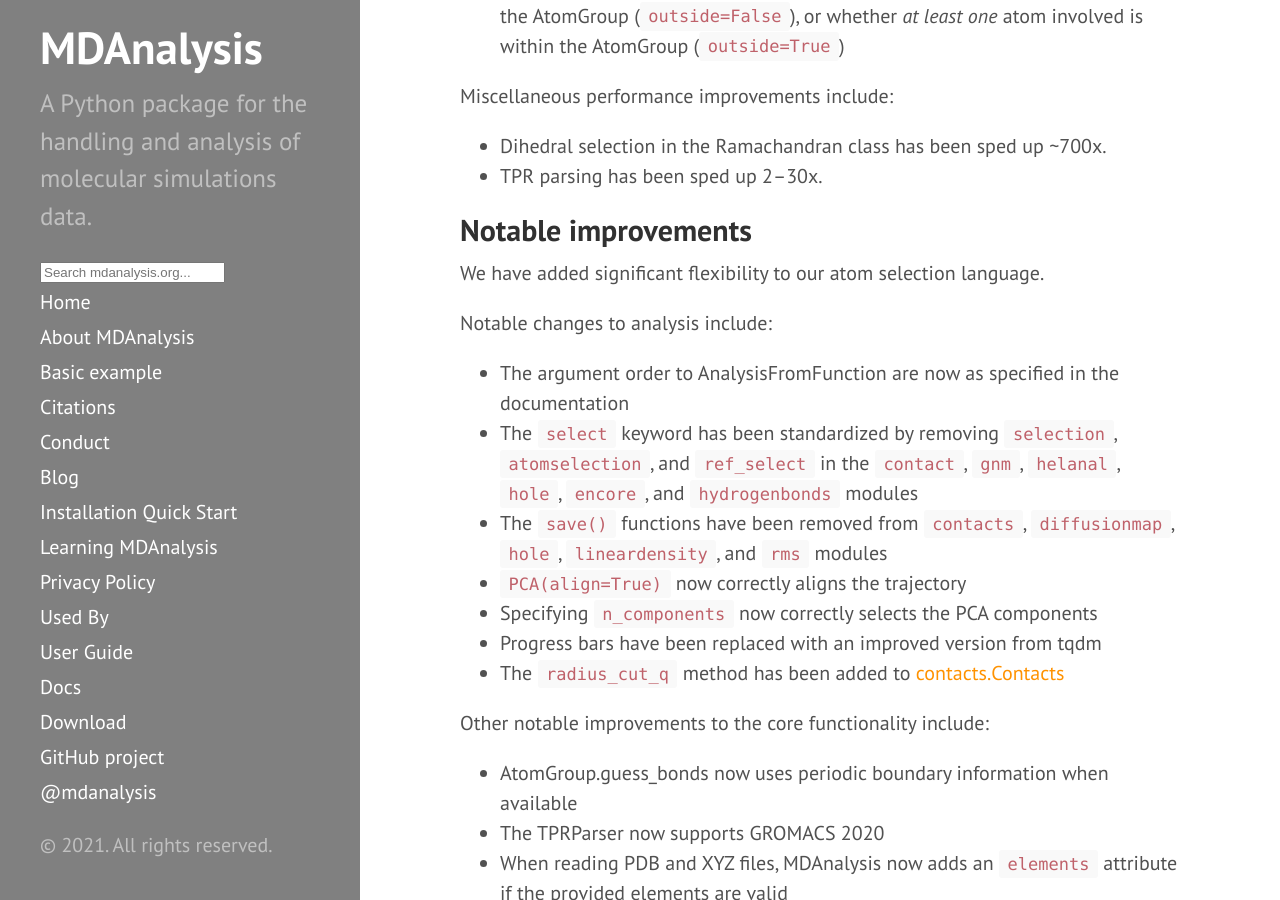
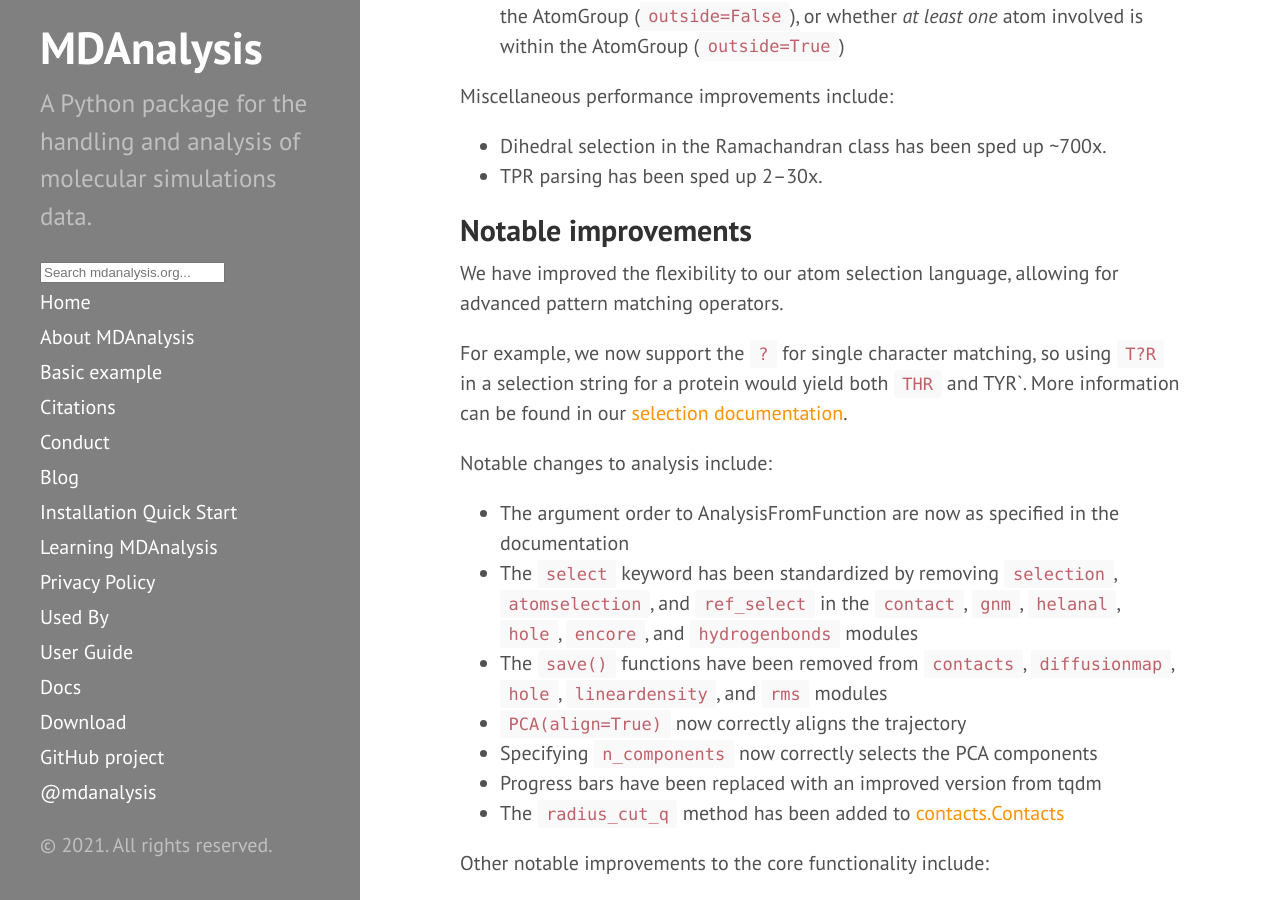
Before and after one commit to MDAnalysis/MDAnalysis.github.io, a Jekyll site: the page built from _posts/2021-05-02-release-1.x.x.md, in a window 1280 px wide and 900 px high, scrolled down 1837 px. Built offline with Jekyll 4.4.1, drawn with Linux system fonts in a browser that asks for light colours; comment, search, counter and statistics services are not loaded.

Commit message:
Update _posts/2021-05-02-release-1.x.x.md
Co-authored-by: Irfan Alibay <IAlibay@users.noreply.github.com>

```diff
--- a/_posts/2021-05-02-release-1.x.x.md
+++ b/_posts/2021-05-02-release-1.x.x.md
@@ -59,7 +59,9 @@ Miscellaneous performance improvements include:
 
 ## Notable improvements
 
-We have added significant flexibility to our atom selection language.
+We have improved the flexibility to our atom selection language, allowing for advanced pattern matching operators.
+
+For example, we now support the `?` for single character matching, so using `T?R` in a selection string for a protein would yield both `THR` and TYR`. More information can be found in our [selection documentation](https://docs.mdanalysis.org/1.1.1/documentation_pages/selections.html#pattern-matching).
 
 Notable changes to analysis include:
 - The argument order to AnalysisFromFunction are now as specified in the documentation
```
